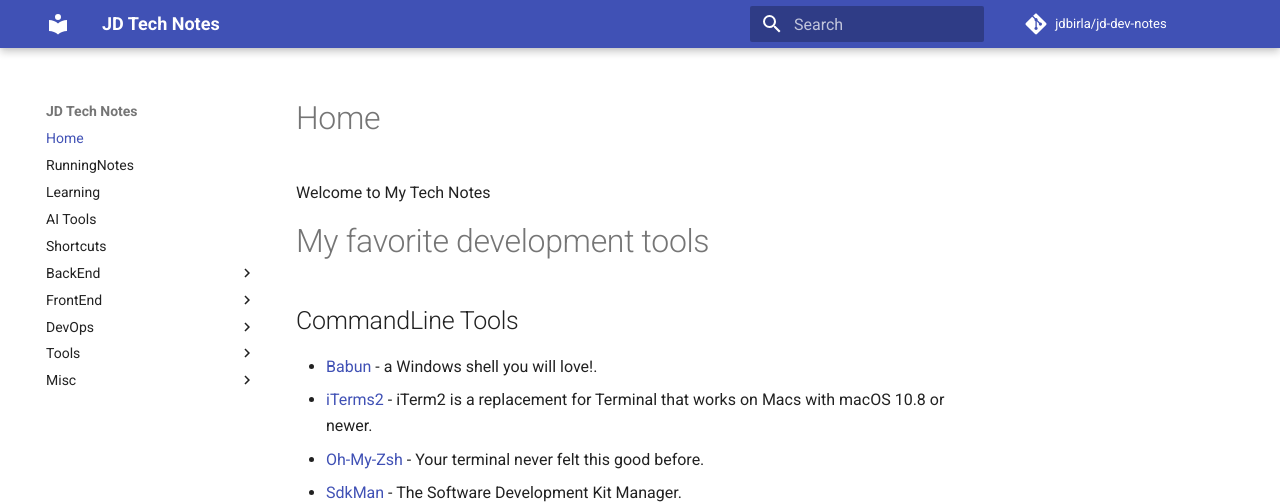
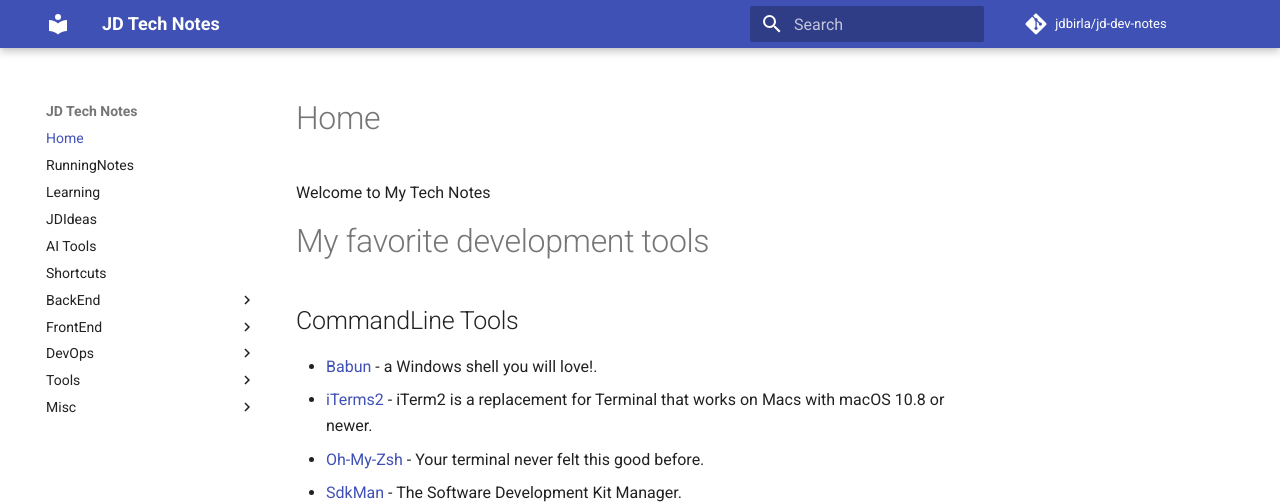
Before and after one commit to jdbirla/jd-dev-notes, an MkDocs documentation site: the page built from docs/index.md, in a window 1280 px wide. Shown: the top 504 px of the page. Built offline with MkDocs 1.6.1 and Material for MkDocs 9.7.7, drawn with Linux system fonts in a browser that asks for light colours; comment, search, counter and statistics services are not loaded.

Commit message:
Update mkdocs.yml

```diff
--- a/mkdocs.yml
+++ b/mkdocs.yml
@@ -16,6 +16,7 @@ nav:
   - Home: index.md
   - RunningNotes: runningnotes.md
   - Learning: learning.md
+  - JDIdeas: jdideas.md
   - AI Tools: aitools.md
   - Shortcuts: shortcuts.md
   - BackEnd:
```
